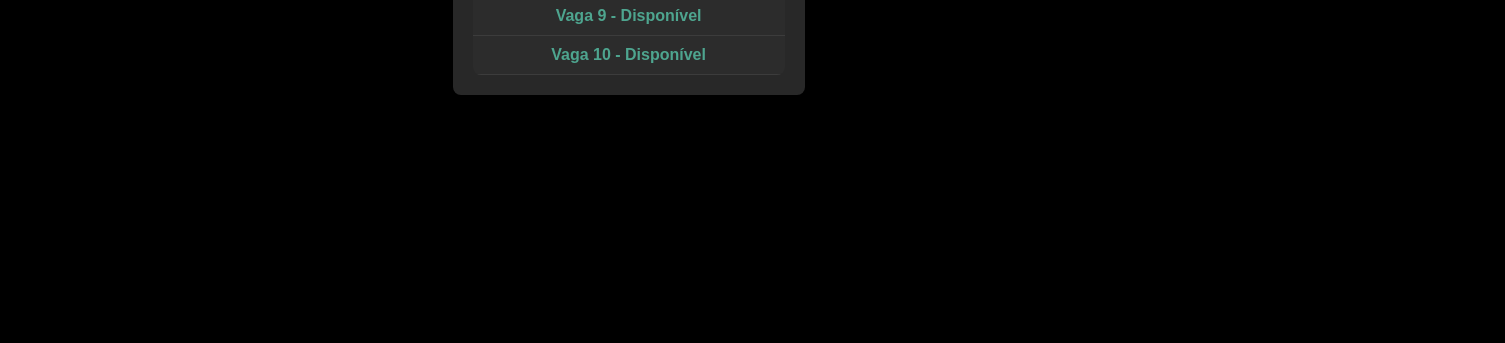
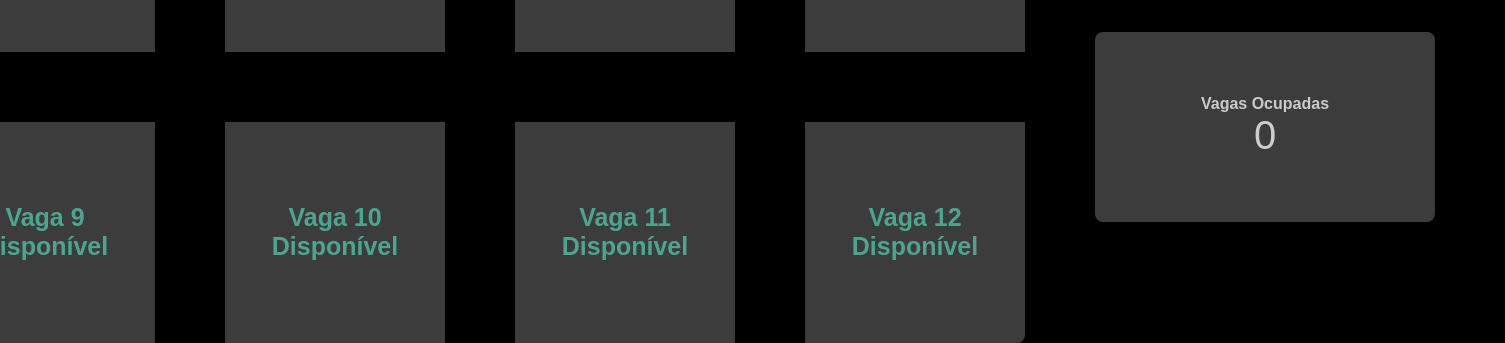
Before and after one commit to miragus/Estacionamento, an Electron app: page app/vagas.html in a window 1440 px wide. Shown: the part 550-893 px from the top of the page, 1505 px wide, since content can reach past the window. Before the commit the page ends 800 px from the top, so only its background shows below. Drawn offline with Linux system fonts and the light colour scheme.

Commit message:
updates kk

```diff
--- a/app/vagas.html
+++ b/app/vagas.html
@@ -30,13 +30,12 @@
     </div>
 
     <div class="content">
-        <div class="row">
             <!-- Container das Vagas -->
             <div id="container">
                 <table>
                     <thead>
                         <tr>
-                            <th>Vagas</th>
+
                         </tr>
                     </thead>
                     <tbody id="garage"></tbody>
@@ -65,7 +64,6 @@
                     <button id="alert-ok">OK</button>
                 </div>
             </div>
-        </div>
     </div>
 
     <!-- Add this inside your body tag -->
--- a/css/vagas.css
+++ b/css/vagas.css
@@ -10,10 +10,12 @@ body {
     align-items: center;
 }
 
+
+
 .header {
     width: 100%;
     height: 60px;
-    background-color: #333; /* Dark background for the header */
+    background-color: #333;
     color: #CCCCCC;
     text-align: center;
     padding: 10px;
@@ -93,28 +95,15 @@ body {
     left: 0; /* Mostra a sidebar ao passar o mouse sobre o ícone ou a própria sidebar */
 }
 
-.content {
-    display: flex;
-    align-items: flex-start;
-    gap: 20px;
-    margin-left: 20px; /* Ajuste conforme necessário */
-}
+
 
 .content {
     display: flex;
-    align-items: flex-start;
-    gap: 30px; /* Aumente o espaço entre os itens na content */
-    margin-left: 40px; /* Ajuste a margem esquerda para usar mais espaço */
+    gap: 50px;
+    height: 100%;
 }
 
-/* Ajustar o layout da row */
-.row {
-    display: flex;
-    justify-content: center;
-    gap: 30px; /* Aumente o espaço entre os itens na row */
-    width: 100%;
-    position: relative;
-}
+
 
 /* Ajustar o modal de detalhes e edição */
 .modal-content {
@@ -128,39 +117,60 @@ body {
 }
 
 .stat-item {
+    display: flex;
+    justify-content: center;
+    align-items: center;
+    flex-direction: column;
     background-color: #3C3C3C;
+    width: 300px;
+    height: 150px;
     color: #CCCCCC;
-    padding: 10px;
+    padding: 20px;
+    margin: 20px;
     border-radius: 8px;
-    text-align: center;
     box-shadow: 0 2px 5px rgba(0, 0, 0, 0.3);
 }
 
 .stat-label {
     font-weight: bold;
-    margin-bottom: 5px;
 }
 
 .stat-value {
-    font-size: 18px;
+    font-size: 40px;
 }
 
 
-#container {
-    max-width: 500px; /* Aumente a largura máxima do container das vagas */
+/* #container {
     width: 100%;
     padding: 20px;
     background-color: #282828;
     border-radius: 8px;
     box-shadow: 0 2px 10px rgba(0, 0, 0, 0.5);
+} */
+
+/* Ajustar a largura da seção de estatísticas */
+
+.table-container {
+    background-color: #2C2C2C;
+    border-radius: 8px;
+    padding: 20px;
+    box-shadow: 0 2px 10px rgba(0, 0, 0, 0.5);
 }
 
-/* Ajustar a largura da seção de estatísticas */
-.statistics {
-    width: 300px; /* Aumente a largura da seção de estatísticas */
+.statistics{
     display: flex;
+    justify-content: center;
     flex-direction: column;
-    gap: 10px;
+}
+
+#garage{
+    display: grid;
+    grid-template-columns: auto auto auto auto;
+    gap: 70px;
+    margin-top: 90px;
+
+
+
 }
 
 button {
@@ -176,19 +186,18 @@ p {
     position: relative;
     top: 5px;
 }
-
+/* foque aqui */
 table {
-    width: 100%;
+    width: 150px;
     border-collapse: collapse;
-    margin-top: 20px;
-    background-color: #2C2C2C;
     border-radius: 8px;
     overflow: hidden;
+
 }
 
 th,
 td {
-    padding: 10px;
+    padding: 50px;
     text-align: center;
     border-bottom: 1px solid #3C3C3C;
 }
@@ -198,11 +207,17 @@ th {
     color: #CCCCCC;
 }
 
+
 td {
     color: #FFFFFF;
     display: flex;
     align-items: center;
     justify-content: center;
+    background-color: #3C3C3C;
+    width: 120px;
+    height: 120px;
+    font-size: 25px;
+    flex-direction: column;
 }
 
 .vaga-disponivel {
@@ -213,6 +228,7 @@ td {
 .vaga-ocupada {
     color: #DC3545;
     font-weight: bold;
+    margin-top: 30px;
 }
 
 #exit-time-input {
@@ -232,13 +248,12 @@ td {
 .details-btn {
     background-color: #FF3131;
     color: white;
-    width: 25%;
+    width: 100%;
     border: none;
     padding: 5px 10px;
     border-radius: 4px;
     cursor: pointer;
     transition: background-color 0.3s;
-    margin-left: 20px;
 }
 
 .details-btn:hover {
@@ -348,6 +363,7 @@ td {
     border-bottom: none;
 }
 
+
 .details-row {
     background-color: #3C3C3C;
     color: #FFFFFF;
--- a/js/vagas.js
+++ b/js/vagas.js
@@ -4,7 +4,7 @@
     function renderGarage() {
         const garage = getFromLocalStorage('garage');
         const garageTable = $('#garage');
-        const totalSpots = 10;
+        const totalSpots = 12;
         let occupiedSpots = 0;
 
         garageTable.innerHTML = '';
@@ -37,12 +37,12 @@
 
         if (car) {
             cell.innerHTML = `
-                <div class="vaga-ocupada">Vaga ${vaga} - Ocupada</div>
+                <div class="vaga-ocupada">Vaga ${vaga} Ocupada</div>
                 <button class="details-btn">Detalhes</button>
             `;
         } else {
             cell.innerHTML = `
-                <div class="vaga-disponivel">Vaga ${vaga} - Disponível</div>
+                <div class="vaga-disponivel">Vaga ${vaga} Disponível</div>
             `;
         }
 
--- a/package.json
+++ b/package.json
@@ -5,12 +5,14 @@
   "main": "main.js",
   "scripts": {
     "test": "echo \"Error: no test specified\" && exit 1",
-    "start": "electron ."
+    "start": "nodemon --exec \"electron .\""
   },
   "keywords": [],
   "author": "",
   "license": "ISC",
   "devDependencies": {
-    "electron": "^31.2.1"
+    "electron": "^31.2.1",
+    "electron-reloader": "^1.2.3",
+    "nodemon": "^3.1.7"
   }
 }
```
Also changed, not shown: app/inicio.html (+1 -1 lines), main.js (+8 -0 lines), 1 other file.
